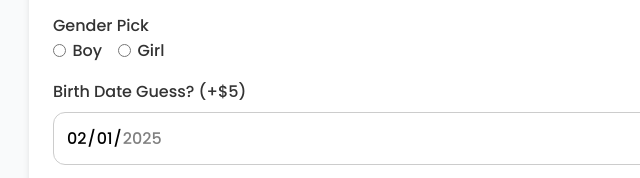
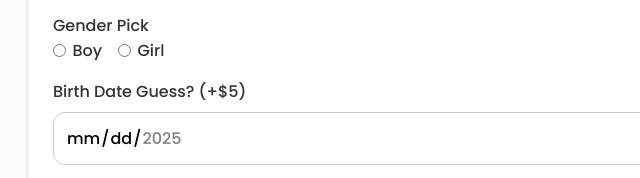
Before and after one commit to HelpMe210/baby, a plain HTML site: page index.html in a window 1280 px wide. Shown: the part 1364-1542 px from the top of the page, 161-801 px from the left. Drawn offline with nearby package versions, Linux system fonts and the light colour scheme; no server answers.

Commit message:
Update index.html

```diff
--- a/index.html
+++ b/index.html
@@ -404,7 +404,7 @@
   name="dateGuess"
   min="2025-01-01"
   max="2025-12-31"
-  value="2025-02-01"
+  placeholder="2025-02-01"
   required
 />
         </div>
```
